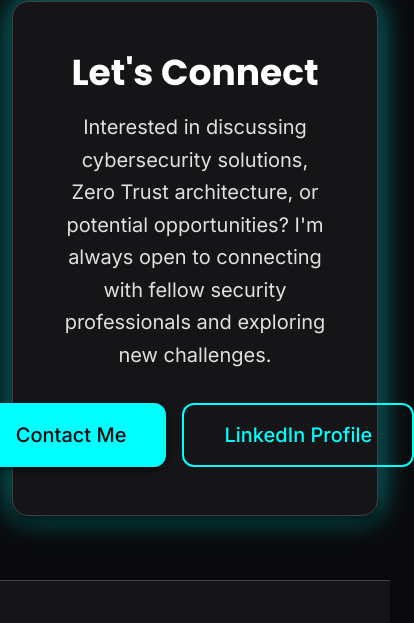
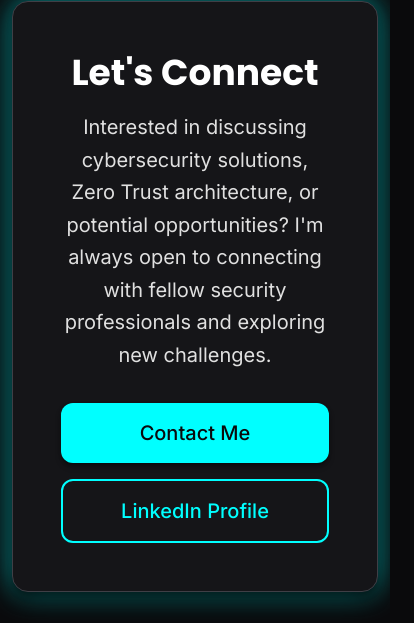
Before and after one commit to CheyenneABounds/Resume_website, a plain HTML site: page index.html in a window 390 px wide. Shown: the part 6734-7357 px from the top of the page, 414 px wide, since content can reach past the window. Drawn offline with Linux system fonts and the light colour scheme.

Commit message:
button stack fix - let's connect
Fixed connect buttons so they stack on mobile size screen.

```diff
--- a/css/style.css
+++ b/css/style.css
@@ -1035,3 +1035,17 @@ pre {
     padding: var(--space-4);
   }
 }
+
+/* Connect buttons: stack on smaller screens and ensure accessible focus */
+.connect-buttons { display: flex; gap: var(--space-4); justify-content: center; align-items: center; }
+
+@media (max-width: 768px) {
+  .connect-buttons { flex-direction: column; }
+  .connect-buttons .btn { width: 100%; max-width: 360px; }
+}
+
+.btn:focus-visible {
+  outline: 3px solid rgba(0, 255, 255, 0.18);
+  outline-offset: 3px;
+  box-shadow: 0 0 0 4px rgba(0, 255, 255, 0.06);
+}
--- a/index.html
+++ b/index.html
@@ -403,9 +403,9 @@
                     Interested in discussing cybersecurity solutions, Zero Trust architecture, or potential opportunities?
                     I'm always open to connecting with fellow security professionals and exploring new challenges.
                 </p>
-                <div class="flex gap-4 justify-center">
-                    <a href="contact.html" class="btn btn-primary btn-xl">Contact Me</a>
-                    <a href="https://www.linkedin.com/in/cheyenne-bounds/" class="btn btn-outline btn-xl" target="_blank">LinkedIn Profile</a>
+                <div class="flex gap-4 justify-center connect-buttons">
+                    <a href="contact.html" class="btn btn-primary btn-xl" aria-label="Contact Cheyenne Bounds">Contact Me</a>
+                    <a href="https://www.linkedin.com/in/cheyenne-bounds/" class="btn btn-outline btn-xl" target="_blank" rel="noopener noreferrer" aria-label="Cheyenne Bounds LinkedIn profile (opens in a new tab)">LinkedIn Profile</a>
                 </div>
             </div>
         </div>
```
